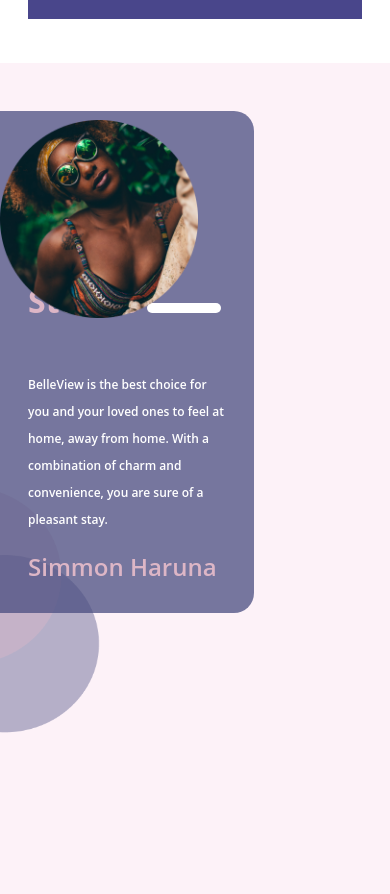
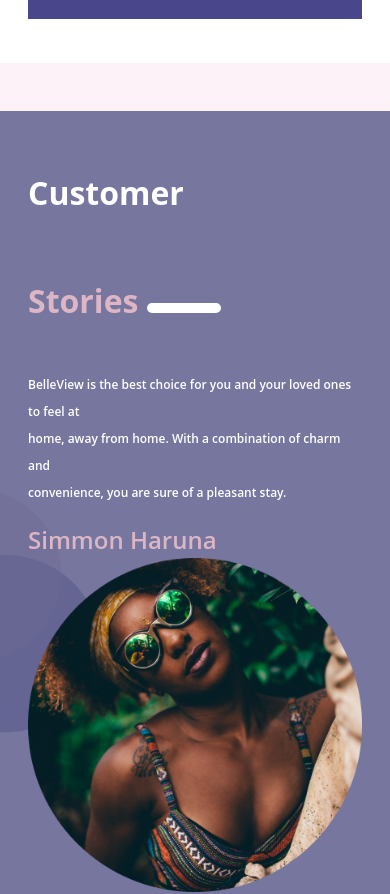
Before and after one commit to Torettosaviour17/BelleVie, a React (Vite) app: page / in a window 390 px wide. Shown: the part 3453-4347 px from the top of the page. Built offline with nearby package versions, Linux system fonts and the light colour scheme.

Commit message:
just finished

```diff
--- a/src/components/homeComponents/customer.jsx
+++ b/src/components/homeComponents/customer.jsx
@@ -9,8 +9,8 @@ export default function CustomerStories() {
         backgroundRepeat: "no-repeat",
       }}
     >
-      <div className="  relative w-full">
-        <div className=" w-[65%] p-7 bg-[#484C7FBD] rounded-tr-[20px] rounded-br-[20px]">
+      <div className="  md:relative w-full">
+        <div className=" md:w-[65%] p-7 bg-[#484C7FBD] md:rounded-tr-[20px] md:rounded-br-[20px]">
           <div className="">
             <h2 className="text-[32px] leading-[108px] sm:text-[42px] md:text-[58px] lg:text-[72px]  text-white font-bold">
               Customer <br /> <span className="text-[#DDB6C6]">Stories</span>{" "}
@@ -26,8 +26,8 @@ export default function CustomerStories() {
               Simmon Haruna
             </p>
           </div>
-          <div className="absolute top-[9px] right-48">
-            <img className="object-cover" src="/assets/customerimg.png" alt="Customer" />
+          <div className="md:absolute md:top-[9px] right-48">
+            <img className="object-cover  " src="/assets/customerimg.png" alt="Customer" />
           </div>
         </div>
       </div>
```
